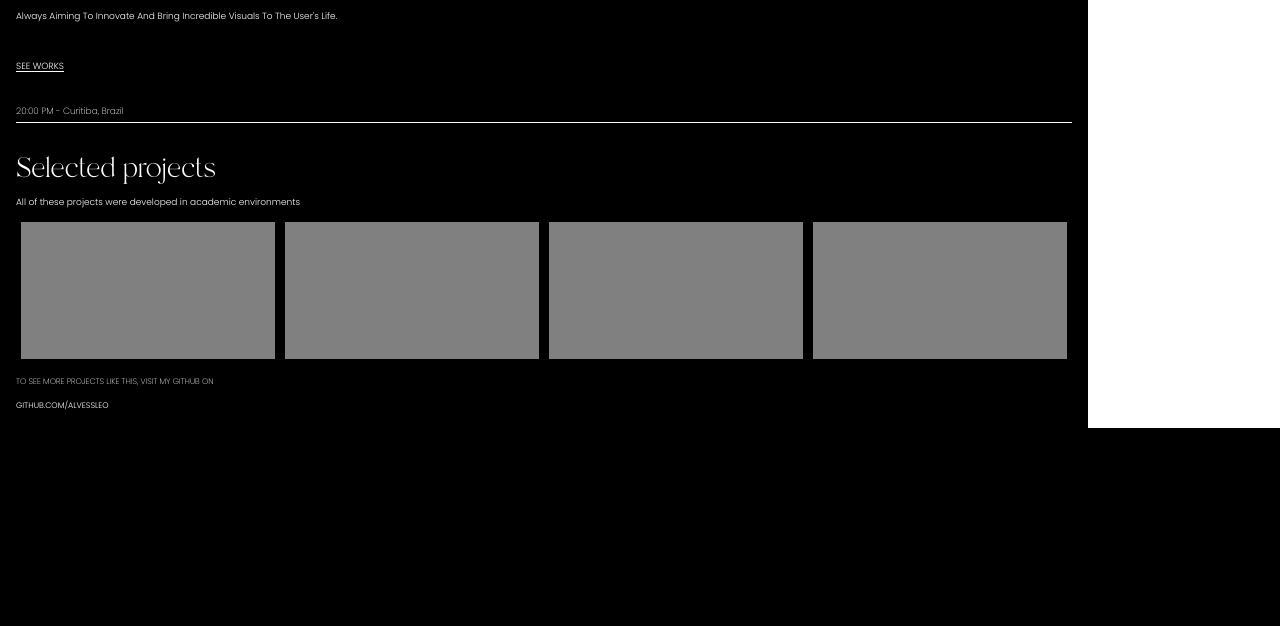
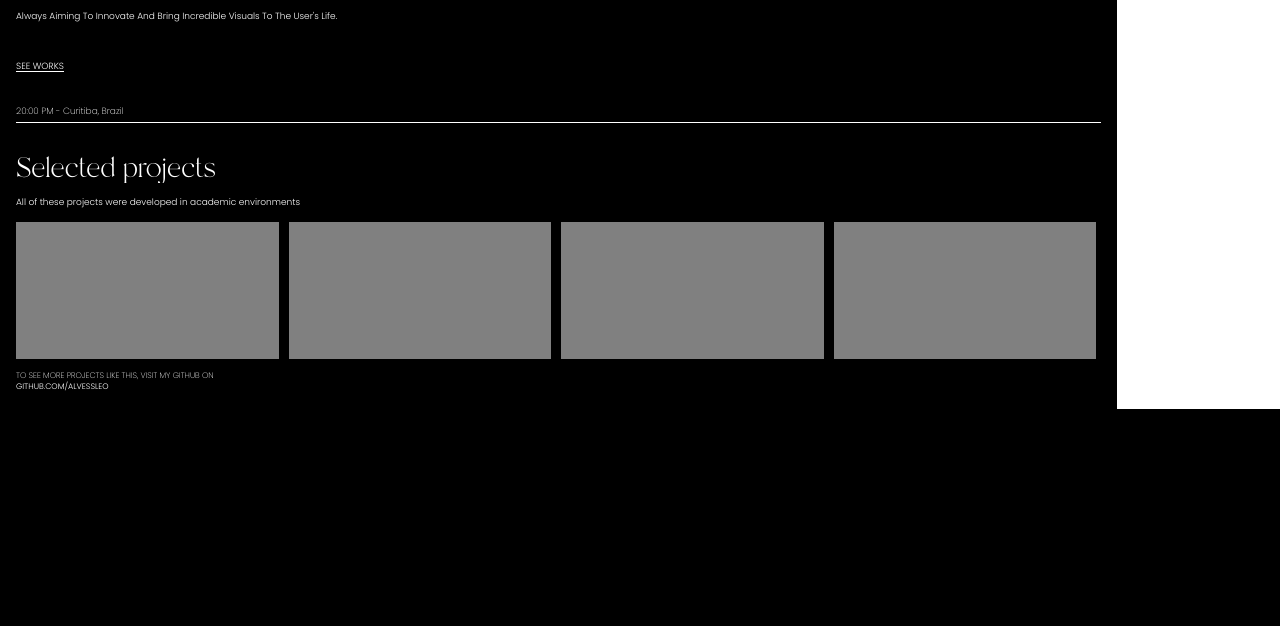
Before and after one commit to alvessleo/portfolio-version-2.0, a plain HTML site: page index.html in a window 1280 px wide. Shown: the part 174-800 px from the top of the page. Drawn offline with Linux system fonts and the light colour scheme.

Commit message:
just to save

```diff
--- a/css/main.scss
+++ b/css/main.scss
@@ -27,6 +27,7 @@
 *{
     margin: 0;
     padding: 0;
+    overflow-x: hidden;
 }
 
 body{
@@ -184,6 +185,8 @@ body{
             display: flex;
             justify-content: space-around;
             margin-top: .5em;
+            margin-bottom: -6px;
+            margin-left: -5px;
 
             .work{
                 flex: 1;
@@ -208,15 +211,21 @@ body{
             font-weight: 250;
             font-size: 8px;
             text-transform: uppercase;
+
         }
 
+        a{
+            text-decoration: none;
             .works-git2{
                 font-family: 'Poppins';
                 font-style: normal;
                 font-weight: 300;
                 font-size: 8px;
                 text-transform: uppercase;
+                margin-top: -.1em;
             }
+        }
+
     }
 
 
--- a/index.html
+++ b/index.html
@@ -59,7 +59,7 @@
                 </div>
             </div>
             <p class="works-git">To see more projects like this, visit my GitHub on</p>
-            <p class="works-git2">github.com/alvessleo</p>
+            <a href=""><p class="works-git2">github.com/alvessleo</p></a>
         </section>
     </div>
     <div class="white-line">
```
Also changed, not shown: css/main.css, 1 other file. Lines whose indentation alone changed are shown as unchanged.
